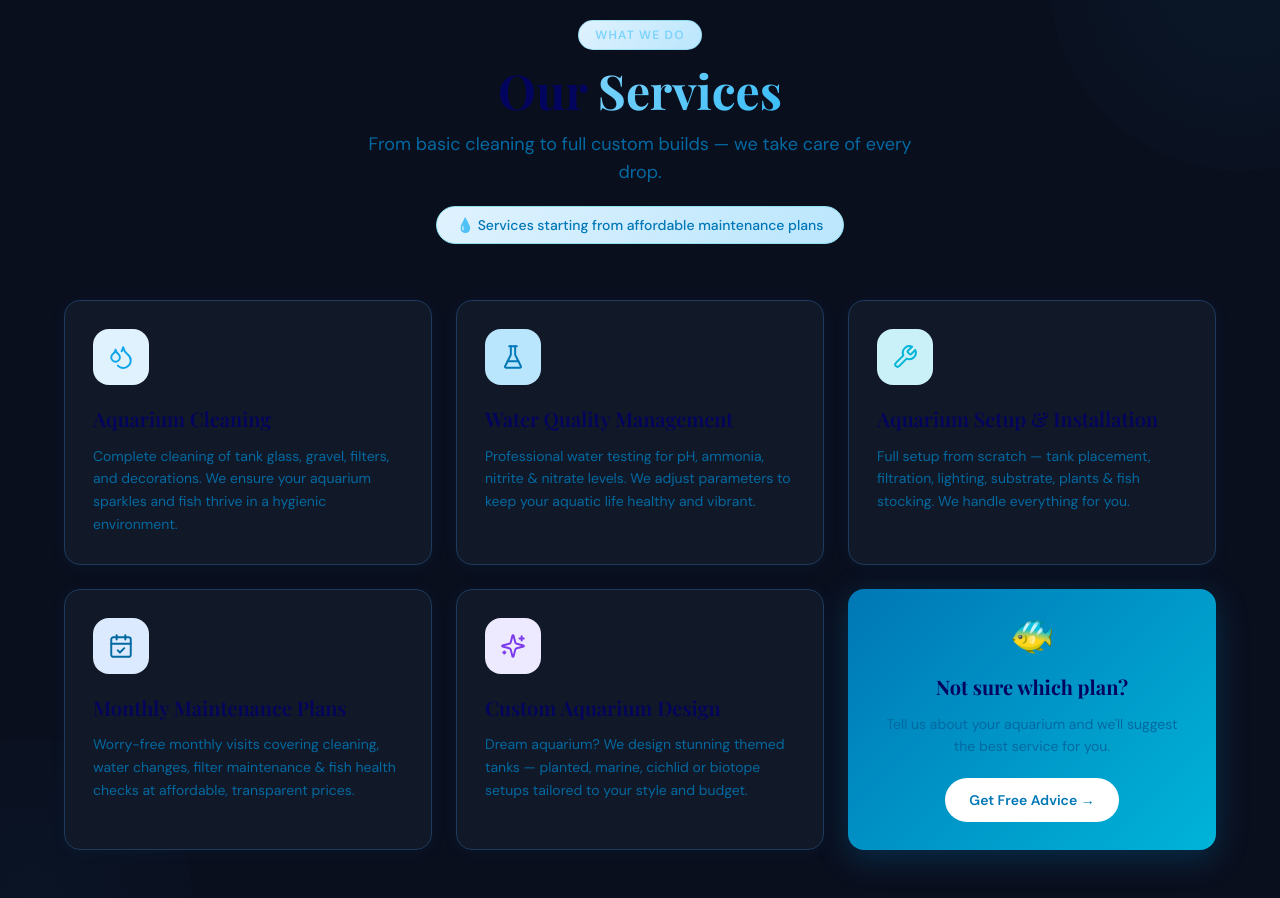
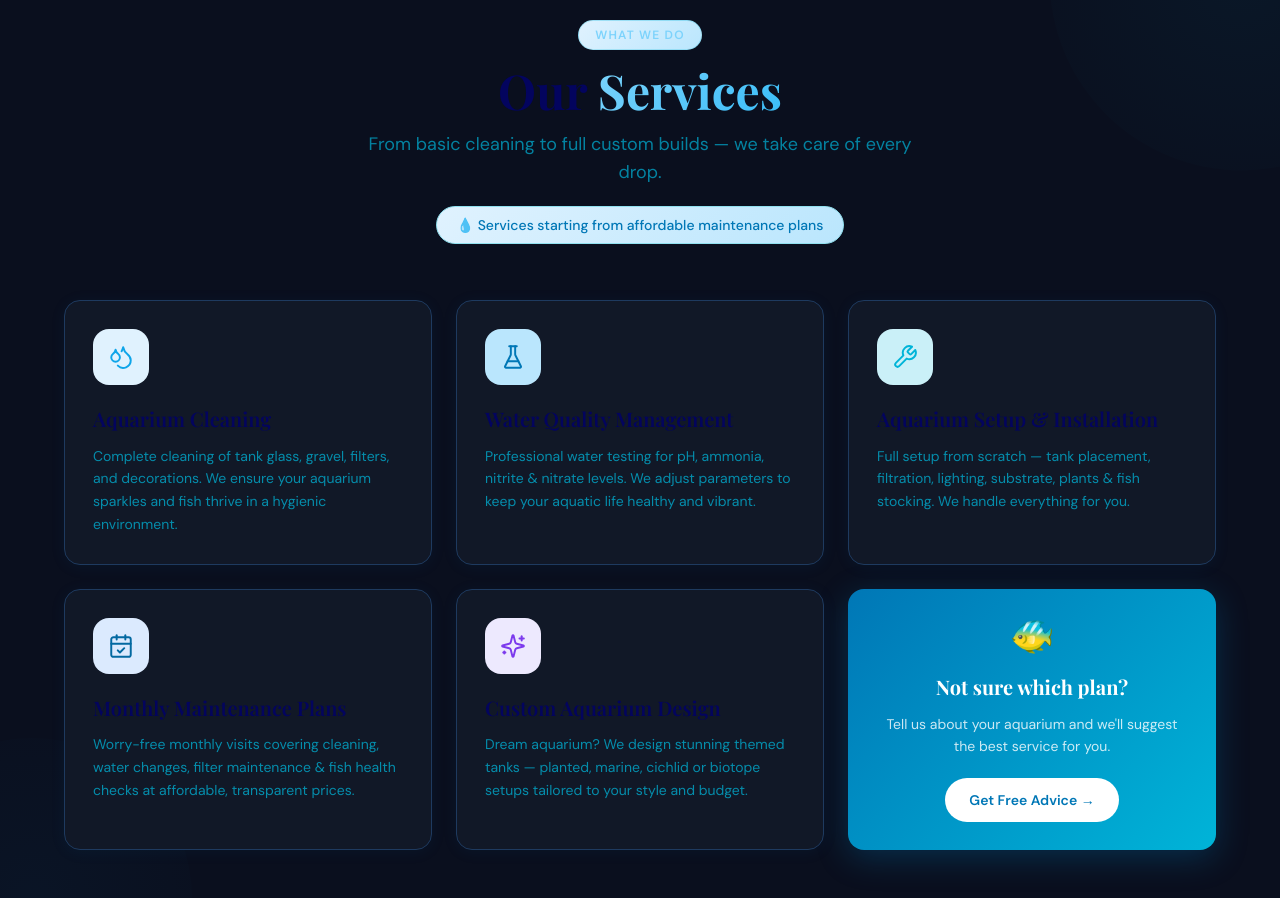
Before and after one commit to Manish-manku/Trending-Aquarium, a Next.js app: page / in a window 1280 px wide. Shown: the part 860-1758 px from the top of the page. Built offline with nearby package versions, Linux system fonts and the light colour scheme; no server answers.

Commit message:
modified:   components/sections/ServicesSection.jsx 	modified:   styles/globals.css

```diff
--- a/components/sections/ServicesSection.jsx
+++ b/components/sections/ServicesSection.jsx
@@ -58,7 +58,7 @@ export default function ServicesSection() {
         {/* Header */}
         <div className="text-center mb-14">
           <span className="section-tag dark:bg-[#1e3a5f] dark:text-aqua-300 dark:border-[#1e3a5f]">What We Do</span>
-         <h2 className="font-display font-bold text-4xl sm:text-5xl mb-4" style={{ color: '#03045e' }}>
+         <h2 className="font-display font-bold text-4xl sm:text-5xl text-ocean-dark dark:text-aqua-100 mb-4">
   Our <span className="gradient-text">Services</span>
 </h2>
           <p className="text-ocean-base/70 dark:text-aqua-300/80 max-w-xl mx-auto text-lg">
--- a/styles/globals.css
+++ b/styles/globals.css
@@ -159,12 +159,3 @@ body {
 }
 @media (max-width: 768px) { .masonry-grid { column-count: 2; } }
 @media (max-width: 480px) { .masonry-grid { column-count: 1; } }
-
-/* Add at bottom of globals.css */
-#services h2,
-#services h3 {
-  color: #03045e !important;
-}
-#services p {
-  color: #0369a1 !important;
-}
```
